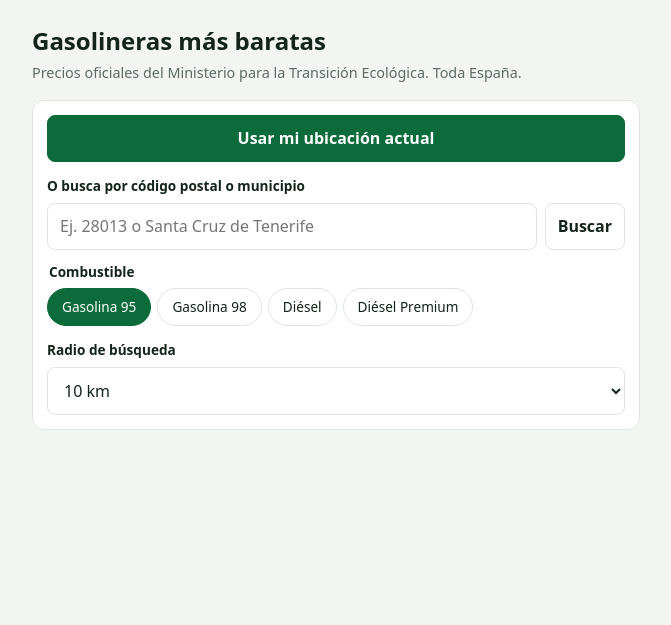
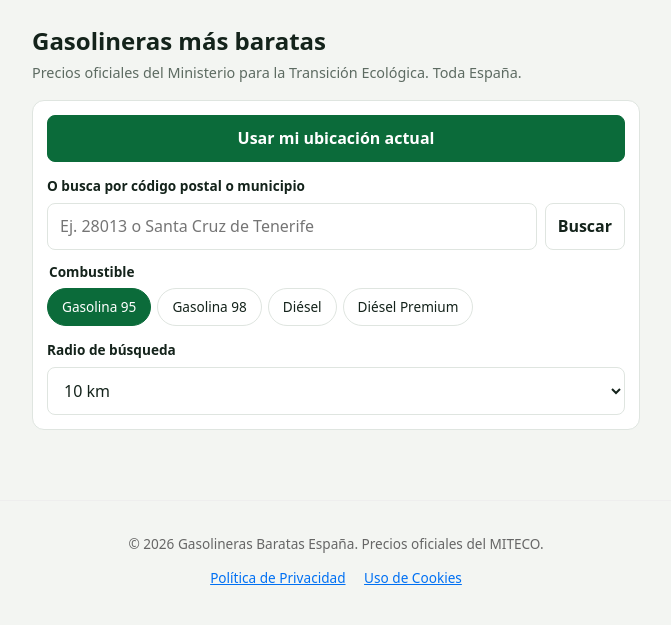
Before and after one commit to alu0101620473/gasolineras-espana, a website: page public/index.html in a window 1280 px wide. Shown: the whole page, without its empty margins (304-975 px from the left). Drawn offline with Linux system fonts and the light colour scheme.

Commit message:
Añadido script AdSense y pie de privacidad

```diff
--- a/public/index.html
+++ b/public/index.html
@@ -46,6 +46,7 @@ ul{list-style:none;padding:0;margin:0;display:grid;gap:10px}
 @keyframes sk{to{background-position:-200% 0}}
 @media (prefers-reduced-motion:reduce){.sk{animation:none}}
 </style>
+<script async src="https://pagead2.googlesyndication.com/pagead/js/adsbygoogle.js?client=ca-pub-8980443084638530" crossorigin="anonymous"></script>
 </head>
 <body>
 <main>
@@ -155,5 +156,12 @@ $("q").addEventListener("keydown", (e) => e.key === "Enter" && manual());
 document.querySelectorAll("input[name=fuel]").forEach((r) => r.addEventListener("change", () => last && run(last)));
 $("radius").addEventListener("change", () => last && run(last));
 </script>
+<footer style="margin-top: 40px; padding: 20px; text-align: center; font-size: 0.85rem; color: #666; border-top: 1px solid #eee;">
+  <p>© 2026 Gasolineras Baratas España. Precios oficiales del MITECO.</p>
+  <p>
+    <a href="#privacidad" onclick="alert('Esta aplicación no almacena datos personales. Los permisos de ubicación se utilizan exclusivamente en tu dispositivo para ordenar las gasolineras más cercanas y no se registran en ningún servidor.')" style="color: #0070f3; text-decoration: underline; margin-right: 15px;">Política de Privacidad</a>
+    <a href="#cookies" onclick="alert('Utilizamos cookies y tecnologías similares para personalizar anuncios y analizar el tráfico a través de Google AdSense.')" style="color: #0070f3; text-decoration: underline;">Uso de Cookies</a>
+  </p>
+</footer>
 </body>
 </html>
```
